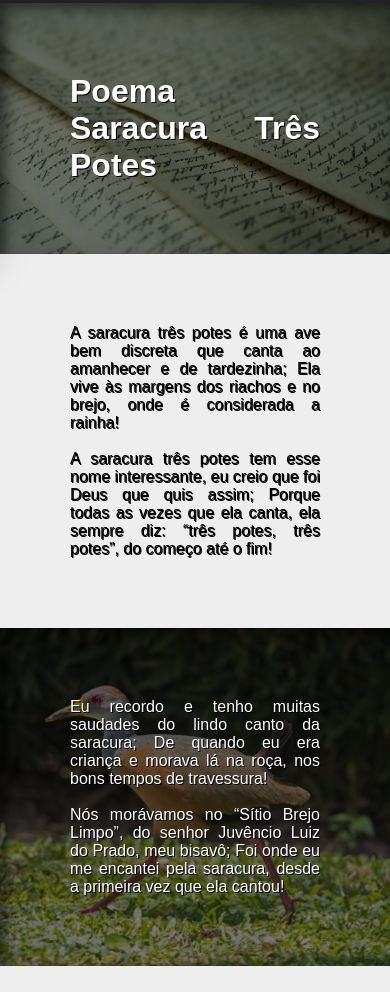
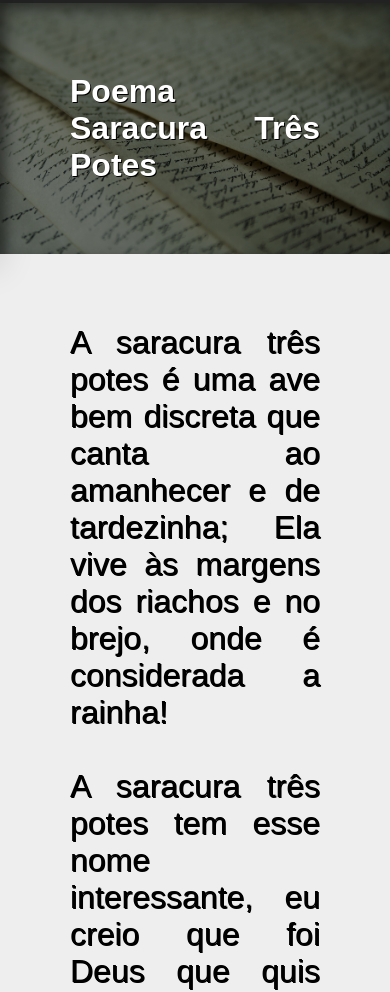
Before and after one commit to lscj-ldc/saracura-tres-pote, a plain HTML site: page index.html in a window 390 px wide. Shown: the part 697-1689 px from the top of the page. Drawn offline with nearby package versions, Linux system fonts and the light colour scheme.

Commit message:
Atualização

```diff
--- a/css/estilo.css
+++ b/css/estilo.css
@@ -224,14 +224,14 @@ nav .menu-texto li a {
     section#img01 > p, section#img02 > p, section#img03 > p, section#img04 > p {
         font-size: 1em;
     }
-    section.normal p {
-        font-size: 1em;
+    section.normal > p {
+        font-size: 1px;
     }
 }
 main {
     background: var(--branco-ffffff);
 }
-.normal p {
+section.normal > p {
     display: inline-block;
     background-color: rgba(77, 73, 73, 0.089);
     text-shadow: 1px 1px 0 black;
@@ -267,6 +267,7 @@ section.imagem {
     box-shadow: inset 6px 6px 13px 0 rgba(0, 0, 0, 0.473);
 }
 section.imagem > p {
+    font-family: Arial, Helvetica, sans-serif;
     display: inline-block;
     background-color: rgba(0, 0, 0, 0.514);
     text-shadow: 1px 1px 0 black;
```
